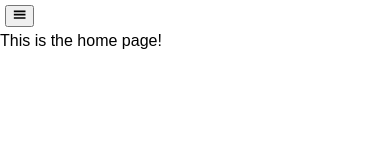
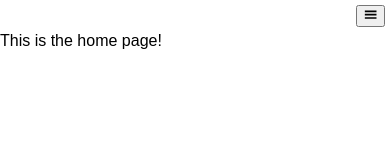
Before and after one commit to Jacobs1986/my-portfolio, a React (Create React App) app: page / in a window 390 px wide. Shown: the top 160 px of the page. Built offline with nearby package versions, Linux system fonts and the light colour scheme; the HTML template or start-up script is replaced by a standard one.

Commit message:
Changed the float for the icon from left to right

```diff
--- a/src/components/navBar/navBar.css
+++ b/src/components/navBar/navBar.css
@@ -27,7 +27,7 @@
 @media screen and (max-width: 600px) {
     /* show the icon */
     .topNav .icon {
-        float: left;
+        float: right;
         display: block;
     }
     /* Hide the links */
--- a/src/components/navBar/navBar.js
+++ b/src/components/navBar/navBar.js
@@ -6,7 +6,8 @@ import "./navBar.css";
 
 export default function NavBar() {
     // Function for showing navbar links
-    const handleShowLinks = () => {
+    const handleShowLinks = (event) => {
+        event.preventDefault();
         // set the variable for myTopnav
         let x = document.getElementById("myTopnav");
         // Begin conditional
```
